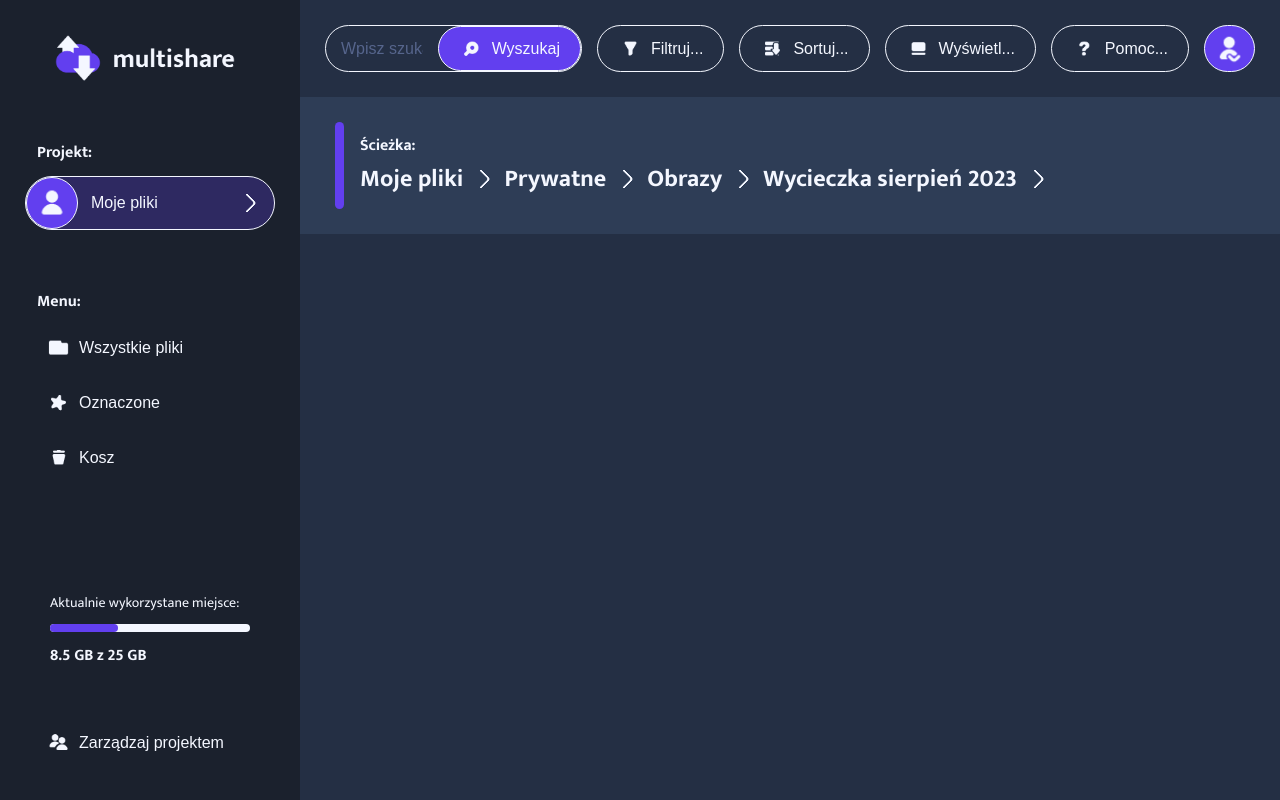
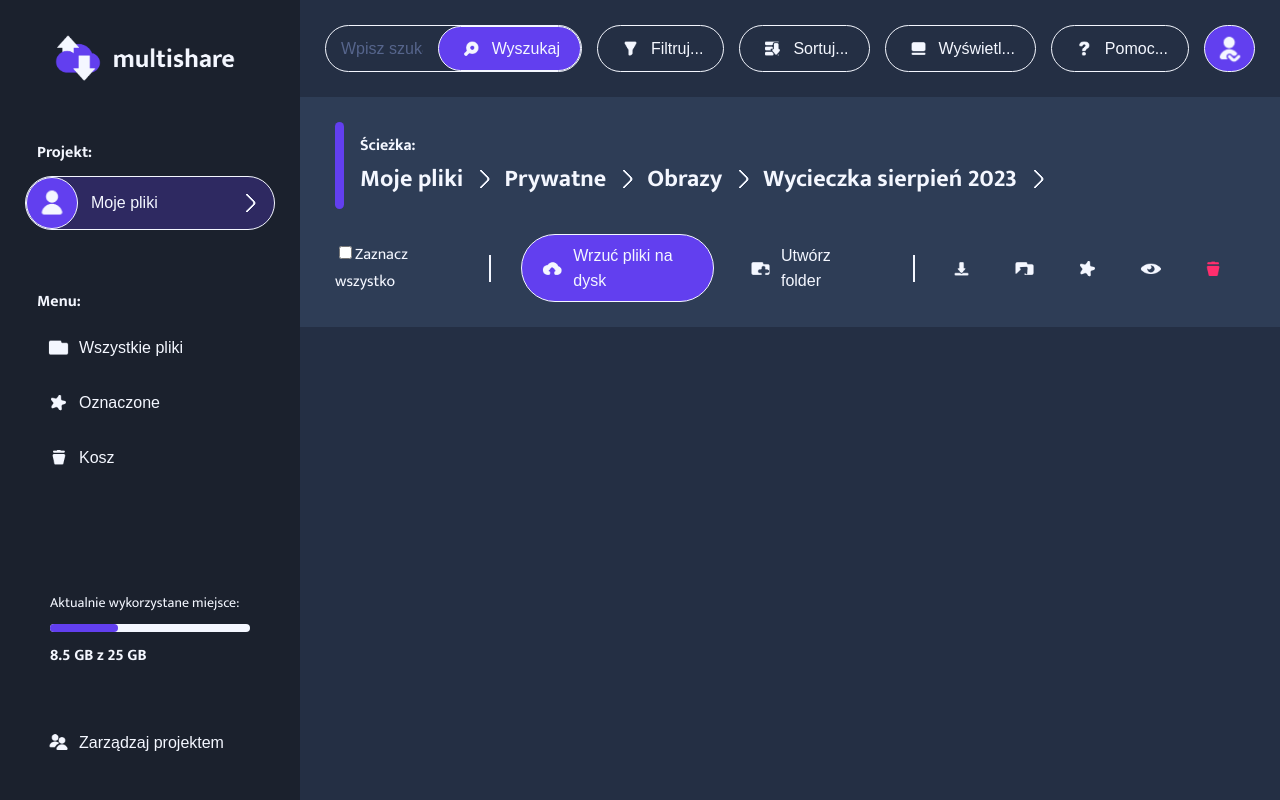
Before and after one commit to BarteXikora/file-explorer-app, a React (Create React App) app: page / in a window 1280 px wide. Built offline with nearby package versions, Linux system fonts and the light colour scheme.

Commit message:
Created functions section in header.

```diff
--- a/src/components/layout/header/Header.styles.tsx
+++ b/src/components/layout/header/Header.styles.tsx
@@ -7,6 +7,7 @@ const StyledHeader = styled.header`
     .path-box {
         padding: ${(props) => props.theme.margins.YSmall} 0;
         padding-left: 25px;
+        margin-bottom: ${(props) => props.theme.margins.YNormal};
         position: relative;
         font-weight: bold;
 
@@ -56,6 +57,27 @@ const StyledHeader = styled.header`
             }
         }
     }
+
+    .functions-box {
+        display: flex;
+        gap: ${(props) => props.theme.margins.XNormal};
+        align-items: center;
+    }
+
+    .separator {
+        margin: 0 ${(props) => props.theme.margins.XNormal};
+        height: 25px;
+        border: 1px solid ${(props) => props.theme.colors.white};
+    }
+
+    .selected-operations {
+        display: flex;
+        align-items: center;
+
+        .separator {
+            margin-right: ${(props) => props.theme.margins.XNormal};
+        }
+    }
 `
 
 export default StyledHeader
--- a/src/components/layout/header/Header.tsx
+++ b/src/components/layout/header/Header.tsx
@@ -1,4 +1,13 @@
 import StyledHeader from './Header.styles'
+import Button from '../../elements/button/Button'
+
+import iconUpload from '../../../assets/icons/icon-upload.png'
+import iconNewFolder from '../../../assets/icons/icon-new-folder.png'
+import iconDownload from '../../../assets/icons/icon-download.png'
+import iconMove from '../../../assets/icons/icon-move.png'
+import iconStar from '../../../assets/icons/icon-star.png'
+import iconShow from '../../../assets/icons/icon-show.png'
+import iconDelete from '../../../assets/icons/icon-delete.png'
 
 type __currentPathProps = string[]
 
@@ -18,6 +27,52 @@ const Header = () => {
                 }
             </h1>
         </div>
+
+        <div className="functions-box">
+            <label>
+                <input type="checkbox" />
+
+                Zaznacz wszystko
+            </label>
+
+            <span className="separator" />
+
+            <Button size='small'>
+                <img src={iconUpload} alt="Wrzuć pliki na dysk" />
+
+                Wrzuć pliki na dysk
+            </Button>
+
+            <Button variant='tertiary' size='small'>
+                <img src={iconNewFolder} alt="Utwórz folder" />
+
+                Utwórz folder
+            </Button>
+
+            <div className="selected-operations">
+                <span className="separator" />
+
+                <Button variant='tertiary' size='small'>
+                    <img src={iconDownload} alt="Pobierz" />
+                </Button>
+
+                <Button variant='tertiary' size='small'>
+                    <img src={iconMove} alt="Przenieś..." />
+                </Button>
+
+                <Button variant='tertiary' size='small'>
+                    <img src={iconStar} alt="Oznacz gwiazdką" />
+                </Button>
+
+                <Button variant='tertiary' size='small'>
+                    <img src={iconShow} alt="Zmień widoczność" />
+                </Button>
+
+                <Button variant='tertiary' size='small'>
+                    <img src={iconDelete} alt="Usuń" />
+                </Button>
+            </div>
+        </div>
     </StyledHeader>
 }
 
```
